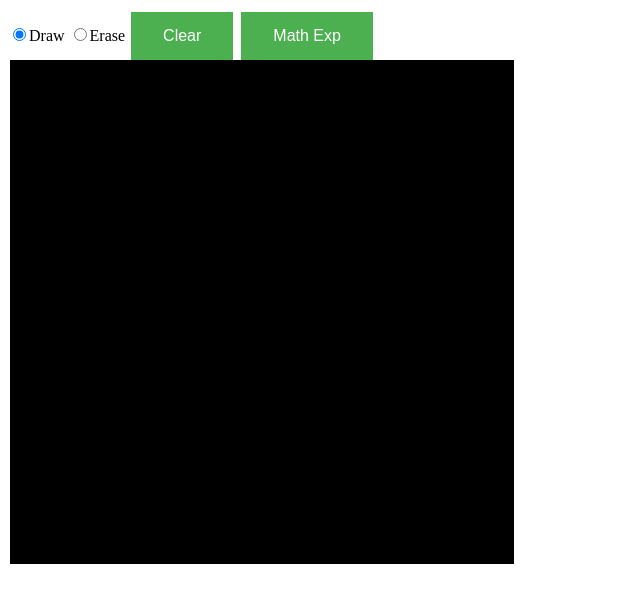
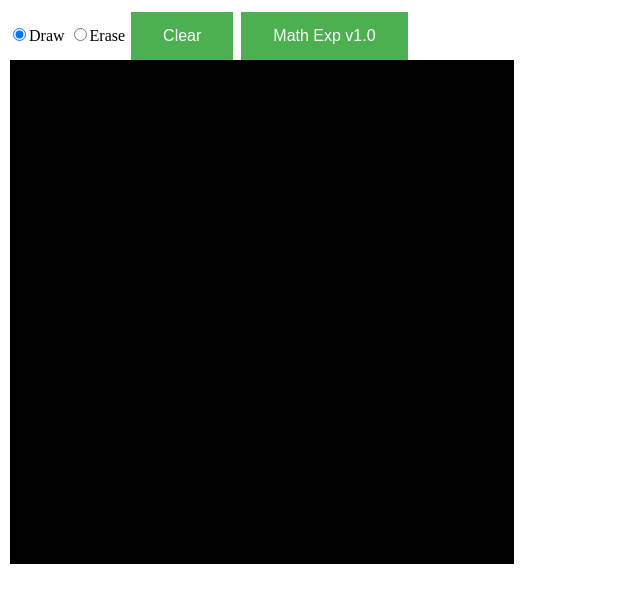
Before and after one commit to rm1768/rm1768.github.io, a plain HTML site: page index.html in a window 1280 px wide. Shown: the whole page, without its empty margins (0-640 px from the left). Drawn offline with nearby package versions, Linux system fonts and the light colour scheme.

Commit message:
Add files via upload

```diff
--- a/index.html
+++ b/index.html
@@ -3,7 +3,7 @@
 
 <head>
   <meta charset="UTF-8">
-  <title>HTML5 Canvas Freehand Drawing w/ jQuery (touch + mouse)</title>
+  <title>Math Expression OCR v1.0</title>
   <link rel="stylesheet" href="css/style.css">
 </head>
 
@@ -12,7 +12,7 @@
   <input type="radio" name="strokeStyle" value="draw" checked>Draw
   <input type="radio" name="strokeStyle" value="erase">Erase
   <input type="button" value="Clear" id="clearbutton" class="button" onclick="clearCanvas();">
-  <input type="button" value="Math Exp" id="expbutton" class="button" onclick="mathExp();">
+  <input type="button" value="Math Exp v1.0" id="expbutton" class="button" onclick="mathExp();">
   </div>
   <div id="iframe">
   <canvas id="canvas" width="500px" height="500px"></canvas>
```
